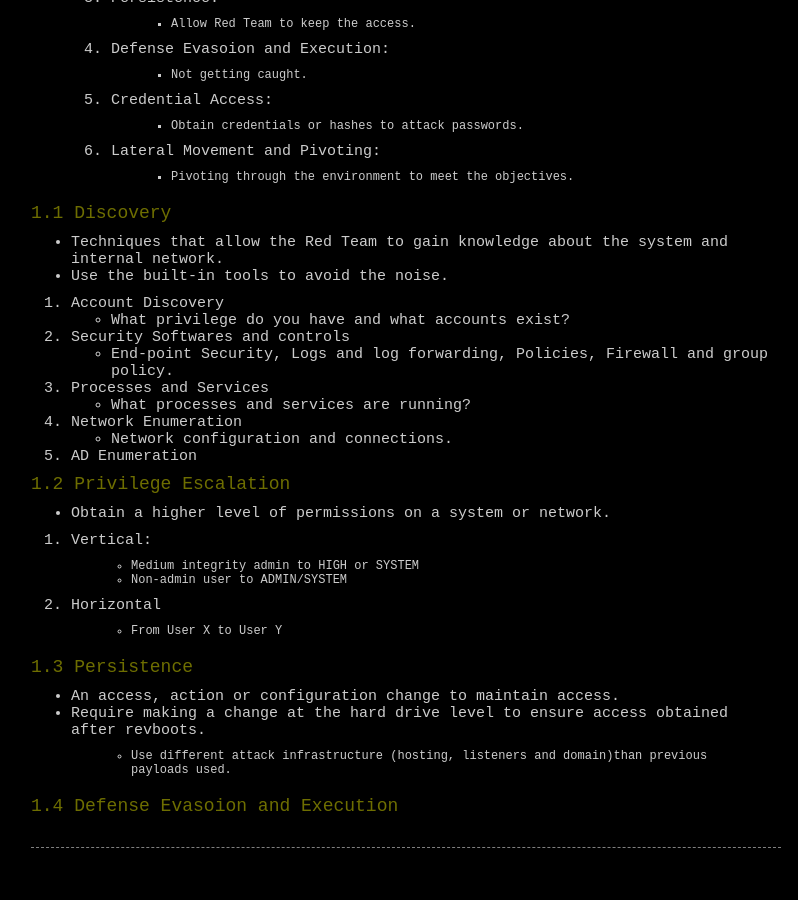
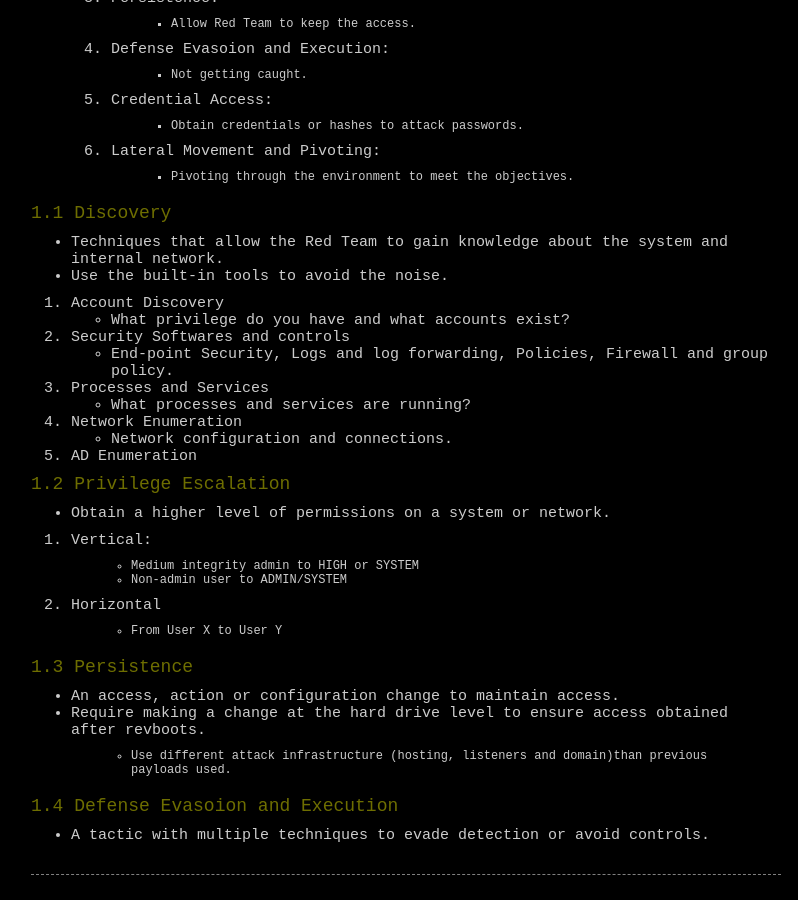
Before and after one commit to wizoutsugar/wizoutsugar.github.io, a Jekyll site: the page built from _posts/2020/RedTeam/2020-12-26-Post.md, in a window 1280 px wide and 900 px high, scrolled down 632 px. Shown: the whole window, without its empty margins (234-1032 px from the left). Built offline with Jekyll 4.4.1, drawn with Linux system fonts in a browser that asks for light colours; comment, search, counter and statistics services are not loaded; before the commit the page ends 1505 px from its top, so only the background shows below that.

Commit message:
Update 2020-12-26-Post.md

```diff
--- a/_posts/2020/RedTeam/2020-12-26-Post.md
+++ b/_posts/2020/RedTeam/2020-12-26-Post.md
@@ -61,3 +61,4 @@ tags:
     > - Use different attack infrastructure (hosting, listeners and domain)than previous payloads used.
 
 #### 1.4 Defense Evasoion and Execution
+- A tactic with multiple techniques to evade detection or avoid controls.
```
